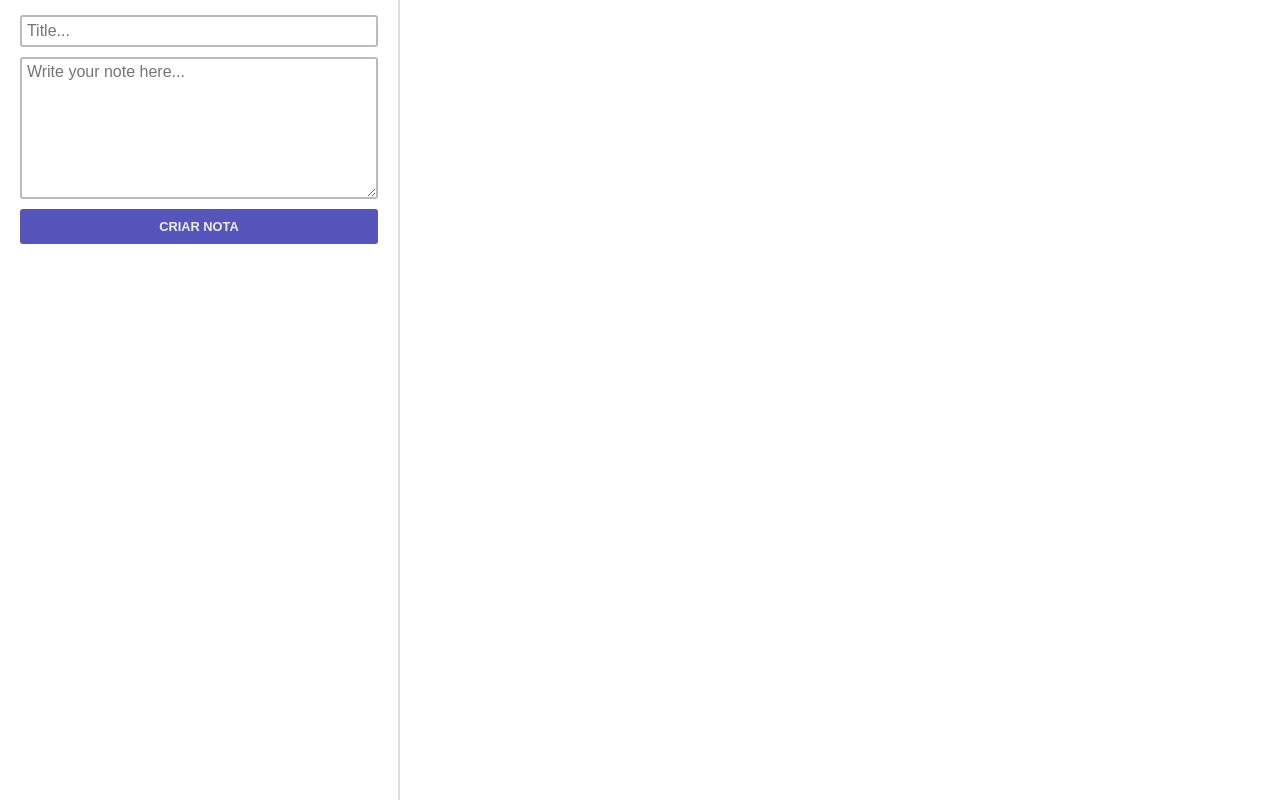
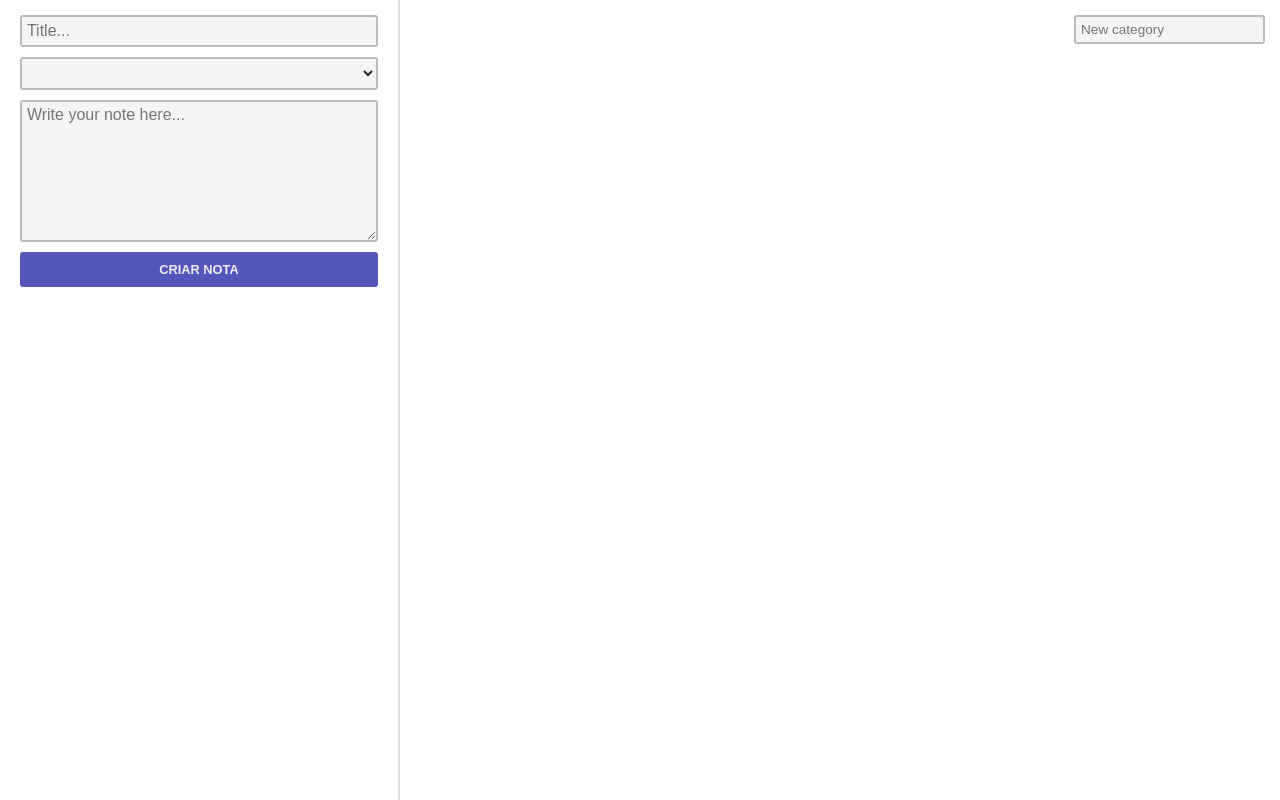
Before and after one commit to oWillianLira/react-notes, a React (Create React App) app: page / in a window 1280 px wide. Built offline with nearby package versions, Linux system fonts and the light colour scheme.

Commit message:
starting the categories area

```diff
--- a/src/App.js
+++ b/src/App.js
@@ -2,12 +2,14 @@ import { Component } from 'react';
 import NotesForm from './components/NotesForm';
 import NotesList from './components/NotesList';
 import styled from 'styled-components';
+import CategList from './components/CategList';
 
 export default class App extends Component {
   constructor() {
     super();
     this.state = {
       notes: [],
+      categories: [],
     };
   }
 
@@ -26,6 +28,12 @@ export default class App extends Component {
     arrayNotes.splice(index, 1);
     this.setState({ notes: arrayNotes });
     // }
+  }
+
+  createCateg(newCateg) {
+    const newCategList = [...this.state.categories, newCateg];
+    const newState = { ...this.state, categories: newCategList };
+    this.setState(newState);
   }
 
   render() {
@@ -54,9 +62,10 @@ export default class App extends Component {
     return (
       <App>
         <div className="form">
-          <NotesForm createNote={this.createNote.bind(this)} />
+          <NotesForm categList={this.state.categories} createNote={this.createNote.bind(this)} />
         </div>
         <div className="listing">
+          <CategList categories={this.state.categories} createCateg={this.createCateg.bind(this)} />
           <NotesList notes={this.state.notes} delete={this.deleteNote.bind(this)} />
         </div>
       </App>
--- /dev/null
+++ b/src/components/CategList.jsx
@@ -0,0 +1,62 @@
+import React, { Component } from 'react';
+import styled from 'styled-components';
+
+export default class CategList extends Component {
+  _handleInput(e) {
+    if (e.key === 'Enter' && e.target.value) {
+      let newCateg = e.target.value;
+      this.props.createCateg(newCateg);
+    }
+  }
+
+  render() {
+    const CategArea = styled.div`
+      display: flex;
+      justify-content: space-between;
+      align-items: flex-start;
+      padding: 15px;
+      input {
+        margin-bottom: 10px;
+        background-color: #f5f5f5;
+        border: solid #bbb 2px;
+        border-radius: 3px;
+        padding: 5px;
+        max-height: 170px;
+        font-size: 0.85rem;
+        transition: border ease-in 100ms;
+        &:focus {
+          border: solid #88b 2px;
+        }
+      }
+      ul {
+        display: flex;
+        li {
+          margin: 0 5px 5px;
+          padding: 5px 10px;
+          border-radius: 3px;
+          background-color: #88b;
+          letter-spacing: 1px;
+          color: #fff;
+          font-size: 0.85rem;
+          text-transform: capitalize;
+        }
+      }
+    `;
+
+    return (
+      <CategArea>
+        <ul>
+          {this.props.categories.map((categ, i) => {
+            return <li key={i}>{categ}</li>;
+          })}
+        </ul>
+        <input
+          type="text"
+          title="Write and press 'Enter'"
+          placeholder="New category"
+          onKeyUp={this._handleInput.bind(this)}
+        />
+      </CategArea>
+    );
+  }
+}
--- a/src/components/NotesForm.jsx
+++ b/src/components/NotesForm.jsx
@@ -32,8 +32,10 @@ export default class NotesForm extends Component {
       width: 90%;
       margin: 15px auto;
       input,
+      select,
       textarea {
         margin-bottom: 10px;
+        background-color: #f5f5f5;
         border: solid #bbb 2px;
         border-radius: 3px;
         padding: 5px;
@@ -63,6 +65,11 @@ export default class NotesForm extends Component {
     return (
       <Form onSubmit={this._createNote.bind(this)}>
         <input required type="text" placeholder="Title..." onChange={this._handleTitle.bind(this)} />
+        <select>
+          {this.props.categList.map((categ) => {
+            return <option value={categ}>{categ}</option>;
+          })}
+        </select>
         <textarea
           required
           placeholder="Write your note here..."
```
